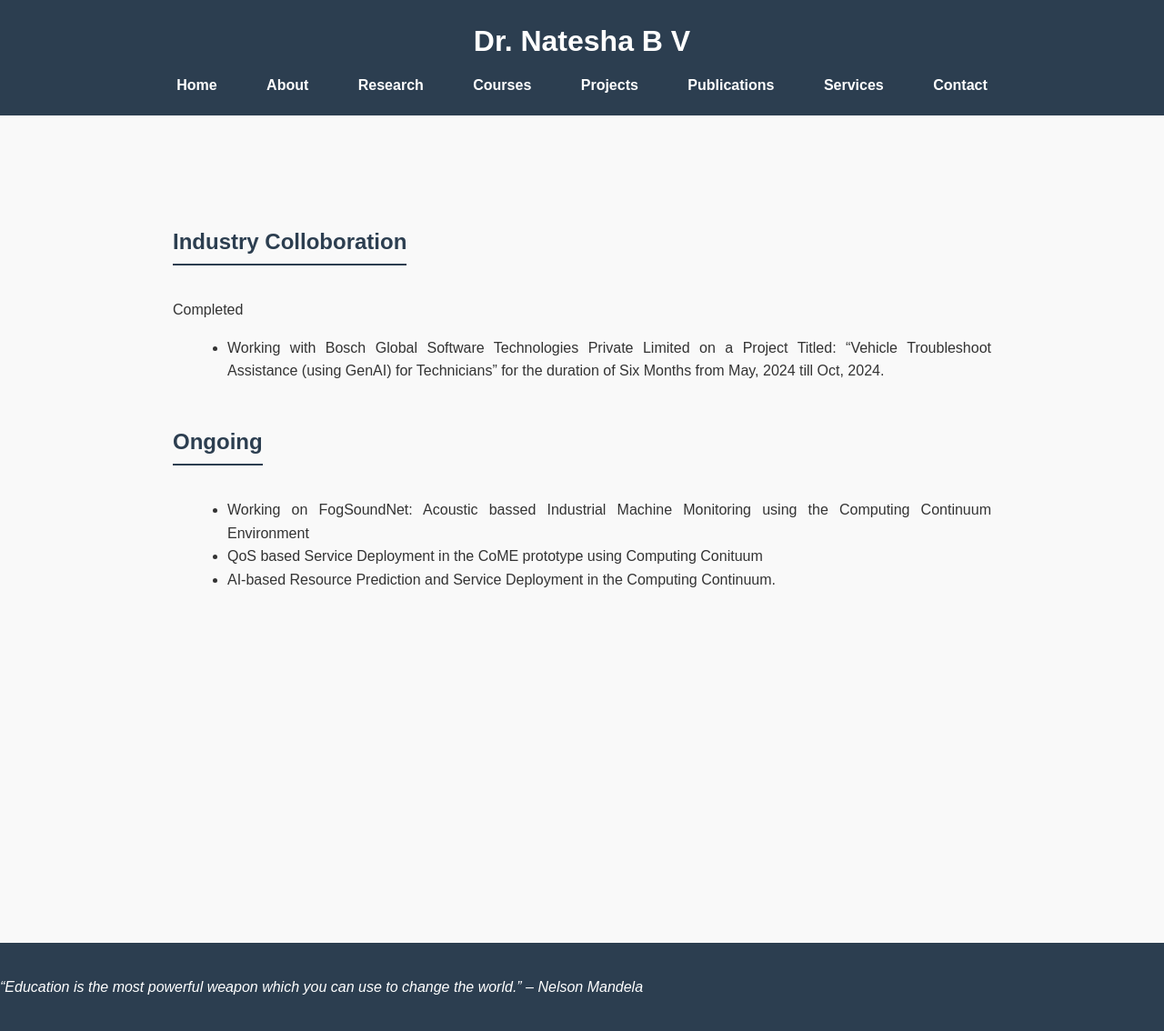
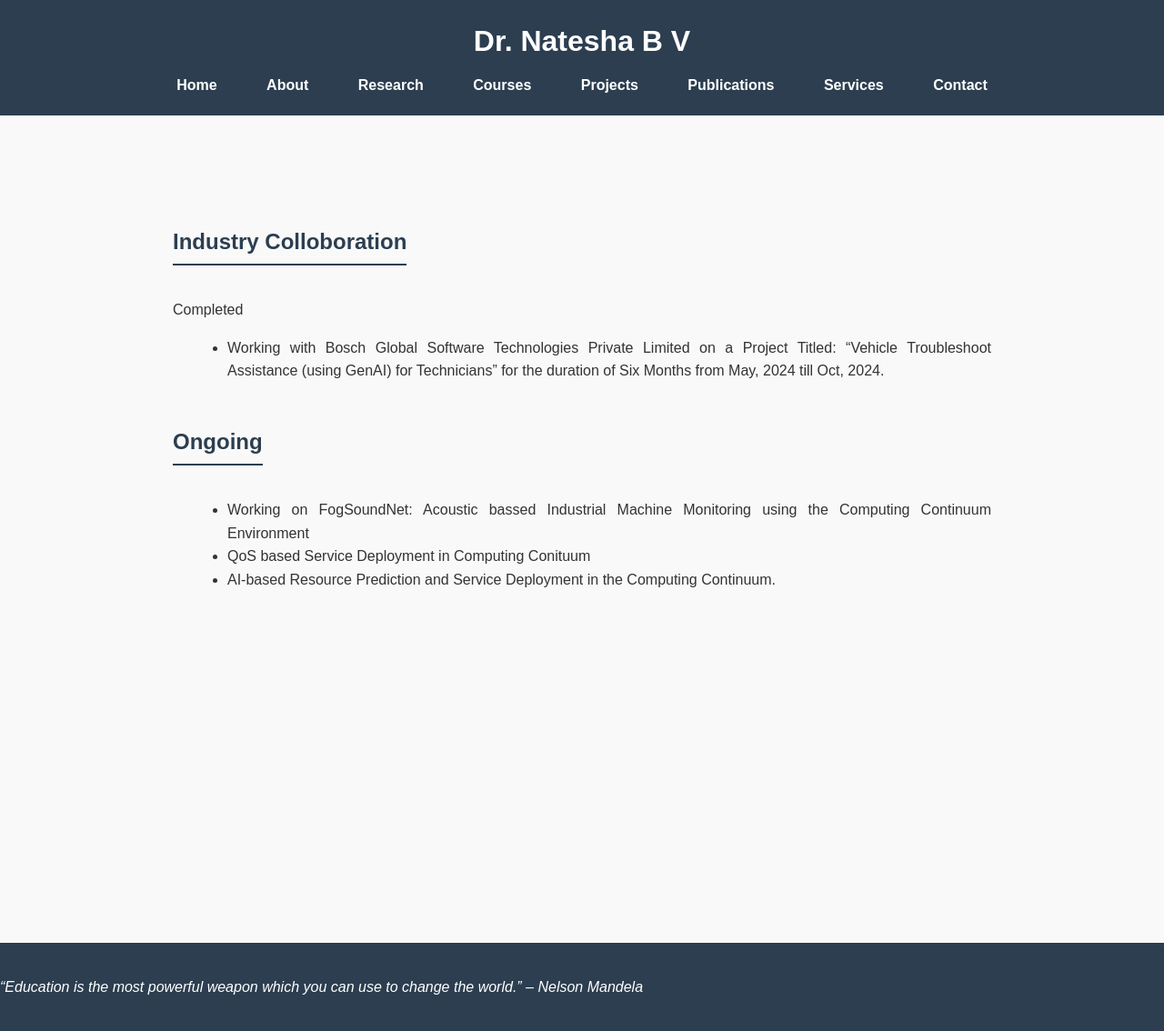
Before and after one commit to Nateshbv/Nateshbv.github.io, a Jekyll site: the page built from Projects.md, in a window 1280 px wide. Shown: the whole page at 91% size. Built offline with Jekyll 4.4.1, drawn with Linux system fonts in a browser that asks for light colours.

Commit message:
Update Projects.md

```diff
--- a/Projects.md
+++ b/Projects.md
@@ -10,5 +10,5 @@ title: Research
 
 ## Ongoing
 - Working on FogSoundNet: Acoustic bassed Industrial Machine Monitoring using the Computing Continuum Environment
-- QoS based Service Deployment in the CoME prototype using Computing Conituum
+- QoS based Service Deployment in Computing Conituum
 - AI-based Resource Prediction and Service Deployment in the Computing Continuum.
```
